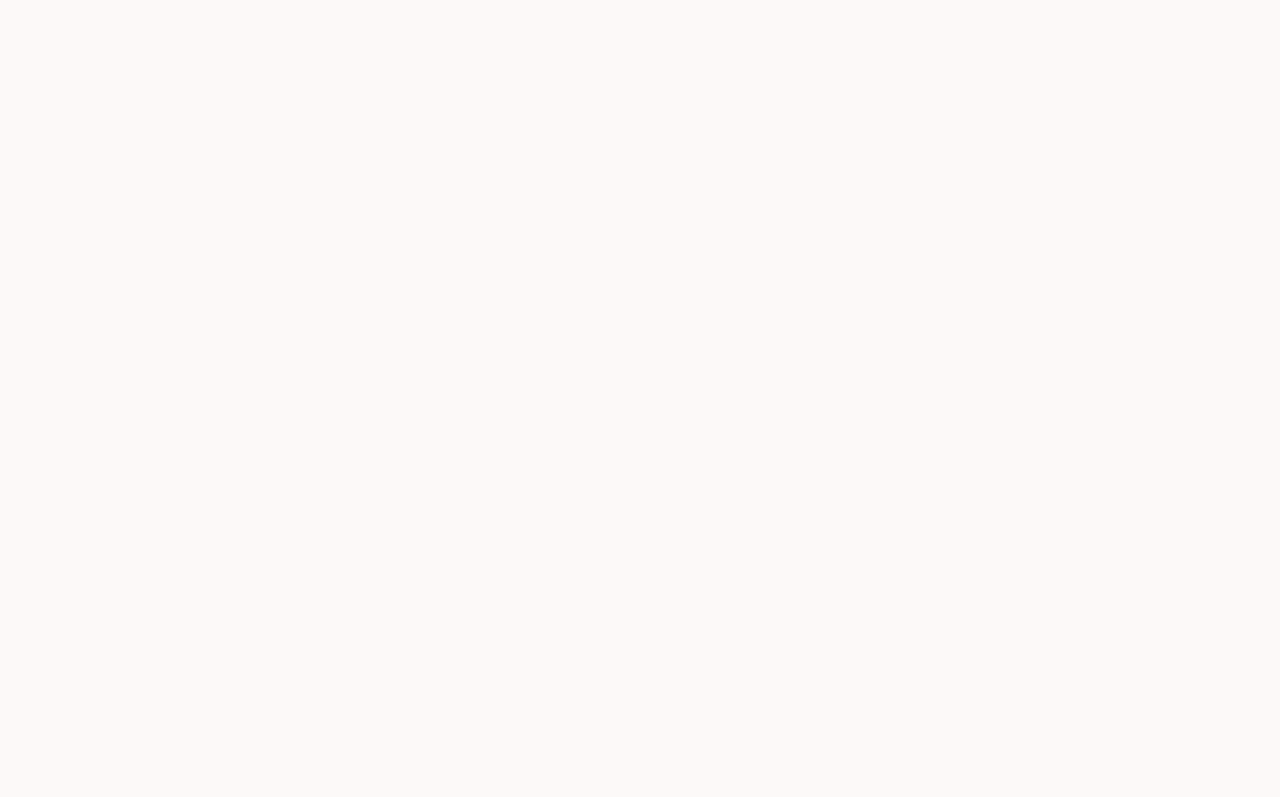
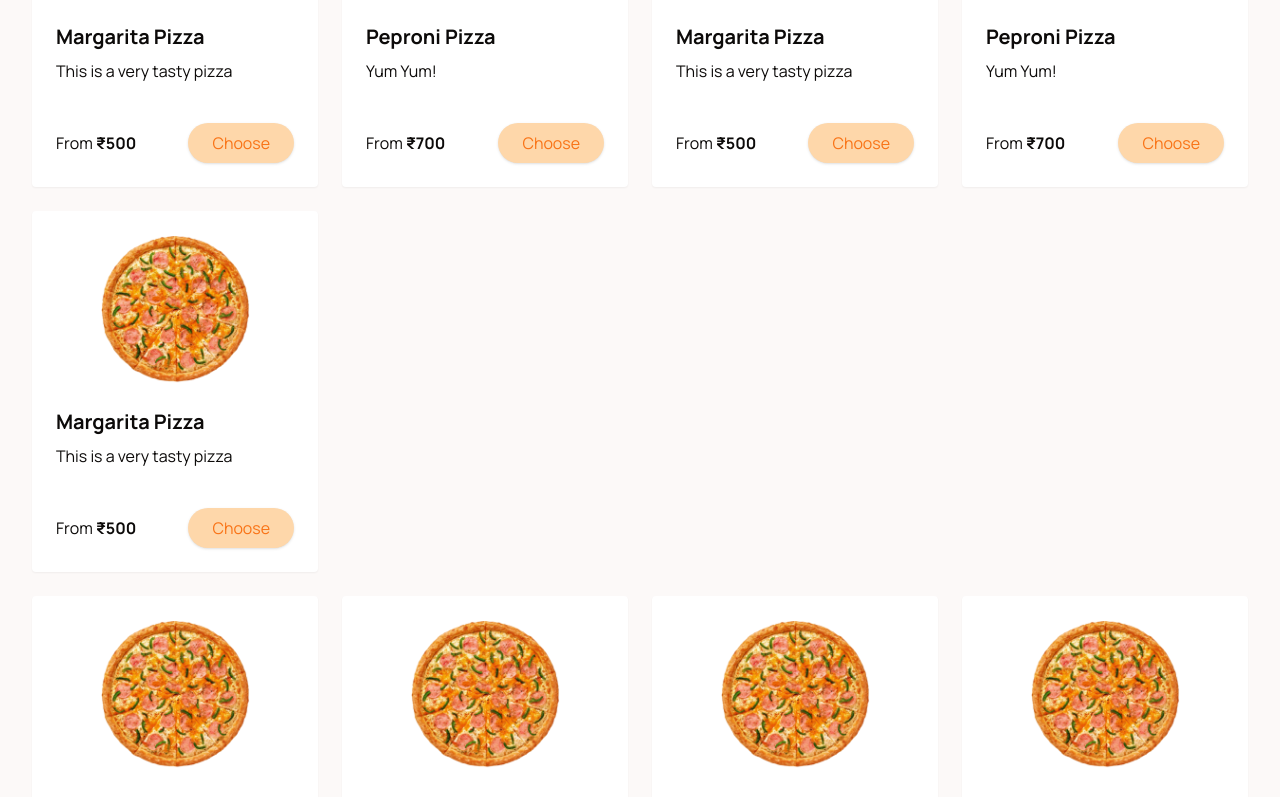
Before and after one commit to IshaShrivastava8/PizzaApp, a Next.js app: page / in a window 1280 px wide. Shown: the part 960-1757 px from the top of the page. Before the commit the page ends 810 px from the top, so only its background shows below. Built offline with nearby package versions, Linux system fonts and the light colour scheme.

Commit message:
Productcard create

```diff
--- /dev/null
+++ b/src/app/(Home)/components/ProductCard.tsx
@@ -0,0 +1,43 @@
+
+import { Card, CardContent, CardDescription, CardFooter, CardHeader, CardTitle } from '@/components/ui/custom/ui/card';
+import React from 'react'
+import Image from 'next/image';
+
+export type Product = {
+    id:string;
+    name:string;
+    description:string;
+    image:string;
+    price:number;
+}
+
+type PropTypes ={product : Product};
+
+
+const ProductCard = ({product }:PropTypes) => {
+  return (
+    <Card className='border-none rounded'>
+  <CardHeader className='flex items-center justify-center'>
+    <Image alt ="pizza-image" width={150} height={150} src={product.image} />
+  </CardHeader>
+  <CardContent>
+    <h2 className='text-xl font-bold'>{product.name}</h2>
+    <p className='mt-2'>{product.description}</p>
+  </CardContent>
+  <CardFooter className='flex items-center justify-between mt-4'>
+    <p>
+      <span>From </span>
+      <span className='font-bold'>₹{product.price}</span>
+    </p>
+
+    <button className='text-orange-500 bg-orange-200 hover:bg-orange-300
+    px-6 py-2 rounded-full shadow hover:shadow-lg outline-none focus:outline-none ease-linear transition-all duration-150 '>
+      Choose
+      </button>
+  </CardFooter>
+</Card>
+
+  )
+}
+
+export default ProductCard
--- a/src/app/(Home)/page.tsx
+++ b/src/app/(Home)/page.tsx
@@ -1,7 +1,53 @@
 import Image from "next/image";
 import { Button } from "@/components/ui/custom/ui/button";
 import { Tabs, TabsContent, TabsList, TabsTrigger } from "@/components/ui/custom/ui/tabs";
+import ProductCard, { Product } from "./components/ProductCard";
 
+const products : Product[] = [
+{
+  id : '1',
+  name : 'Margarita Pizza',
+  description:'This is a very tasty pizza',
+    image:'/pizza-main.png',
+    price:500,
+
+},
+
+{
+  id : '2',
+  name : 'Peproni Pizza',
+  description:'Yum Yum!',
+    image:'/pizza-main.png',
+    price:700,
+
+},
+
+{
+  id : '3',
+  name : 'Margarita Pizza',
+  description:'This is a very tasty pizza',
+    image:'/pizza-main.png',
+    price:500,
+
+},
+{
+  id : '4',
+  name : 'Peproni Pizza',
+  description:'Yum Yum!',
+    image:'/pizza-main.png',
+    price:700,
+
+},
+{
+  id : '5',
+  name : 'Margarita Pizza',
+  description:'This is a very tasty pizza',
+    image:'/pizza-main.png',
+    price:500,
+
+}
+
+]
 
 export default function Home() {
   return (
@@ -28,13 +74,29 @@
 
 <section>
   <div className="container py-12">
-<Tabs defaultValue="account" className="w-[400px]">
+<Tabs defaultValue="pizza" >
   <TabsList>
     <TabsTrigger value="pizza">Pizza</TabsTrigger>
     <TabsTrigger value="beverages">Beverages</TabsTrigger>
   </TabsList>
-  <TabsContent value="pizza" className="text-md">Pizza List</TabsContent>
+  <TabsContent value="pizza" className="text-md">
+  <div className='grid grid-cols-4 gap-6 mt-6'>
+  {
+      products.map( product =>(
+      <ProductCard  product={product} key={product.id} />
+    )) }
+
+  </div>
+
+</TabsContent>
   <TabsContent value="beverages" className="text-md">Beverages List</TabsContent>
+  <div className='grid grid-cols-4 gap-6 mt-6'>
+  {
+      products.map( product =>(
+      <ProductCard  product={product} key={product.id} />
+    )) }
+
+  </div>
 </Tabs>
 </div>
 </section>
--- /dev/null
+++ b/src/components/ui/custom/ui/card.tsx
@@ -0,0 +1,79 @@
+import * as React from "react"
+
+import { cn } from "@/lib/utils"
+
+const Card = React.forwardRef<
+  HTMLDivElement,
+  React.HTMLAttributes<HTMLDivElement>
+>(({ className, ...props }, ref) => (
+  <div
+    ref={ref}
+    className={cn(
+      "rounded-lg border bg-card text-card-foreground shadow-sm",
+      className
+    )}
+    {...props}
+  />
+))
+Card.displayName = "Card"
+
+const CardHeader = React.forwardRef<
+  HTMLDivElement,
+  React.HTMLAttributes<HTMLDivElement>
+>(({ className, ...props }, ref) => (
+  <div
+    ref={ref}
+    className={cn("flex flex-col space-y-1.5 p-6", className)}
+    {...props}
+  />
+))
+CardHeader.displayName = "CardHeader"
+
+const CardTitle = React.forwardRef<
+  HTMLParagraphElement,
+  React.HTMLAttributes<HTMLHeadingElement>
+>(({ className, ...props }, ref) => (
+  <h3
+    ref={ref}
+    className={cn(
+      "text-2xl font-semibold leading-none tracking-tight",
+      className
+    )}
+    {...props}
+  />
+))
+CardTitle.displayName = "CardTitle"
+
+const CardDescription = React.forwardRef<
+  HTMLParagraphElement,
+  React.HTMLAttributes<HTMLParagraphElement>
+>(({ className, ...props }, ref) => (
+  <p
+    ref={ref}
+    className={cn("text-sm text-muted-foreground", className)}
+    {...props}
+  />
+))
+CardDescription.displayName = "CardDescription"
+
+const CardContent = React.forwardRef<
+  HTMLDivElement,
+  React.HTMLAttributes<HTMLDivElement>
+>(({ className, ...props }, ref) => (
+  <div ref={ref} className={cn("p-6 pt-0", className)} {...props} />
+))
+CardContent.displayName = "CardContent"
+
+const CardFooter = React.forwardRef<
+  HTMLDivElement,
+  React.HTMLAttributes<HTMLDivElement>
+>(({ className, ...props }, ref) => (
+  <div
+    ref={ref}
+    className={cn("flex items-center p-6 pt-0", className)}
+    {...props}
+  />
+))
+CardFooter.displayName = "CardFooter"
+
+export { Card, CardHeader, CardFooter, CardTitle, CardDescription, CardContent }
```
